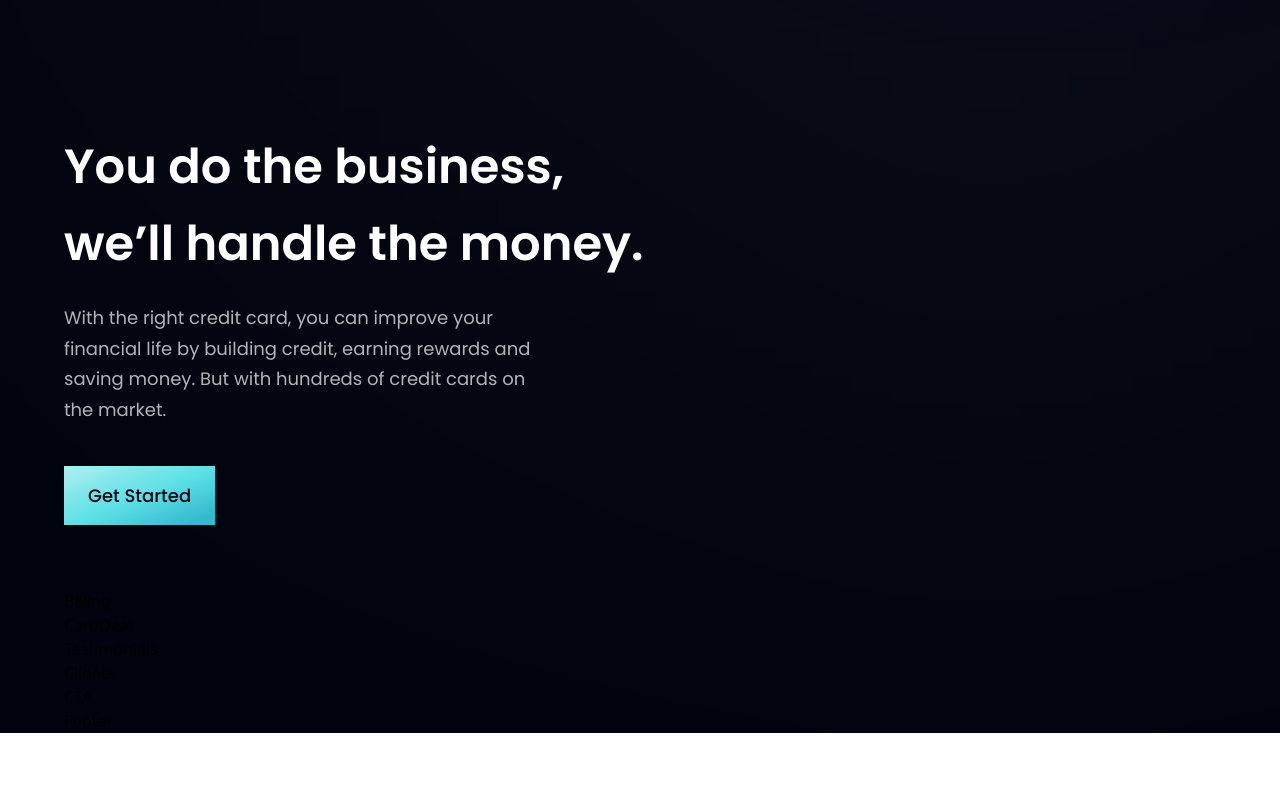
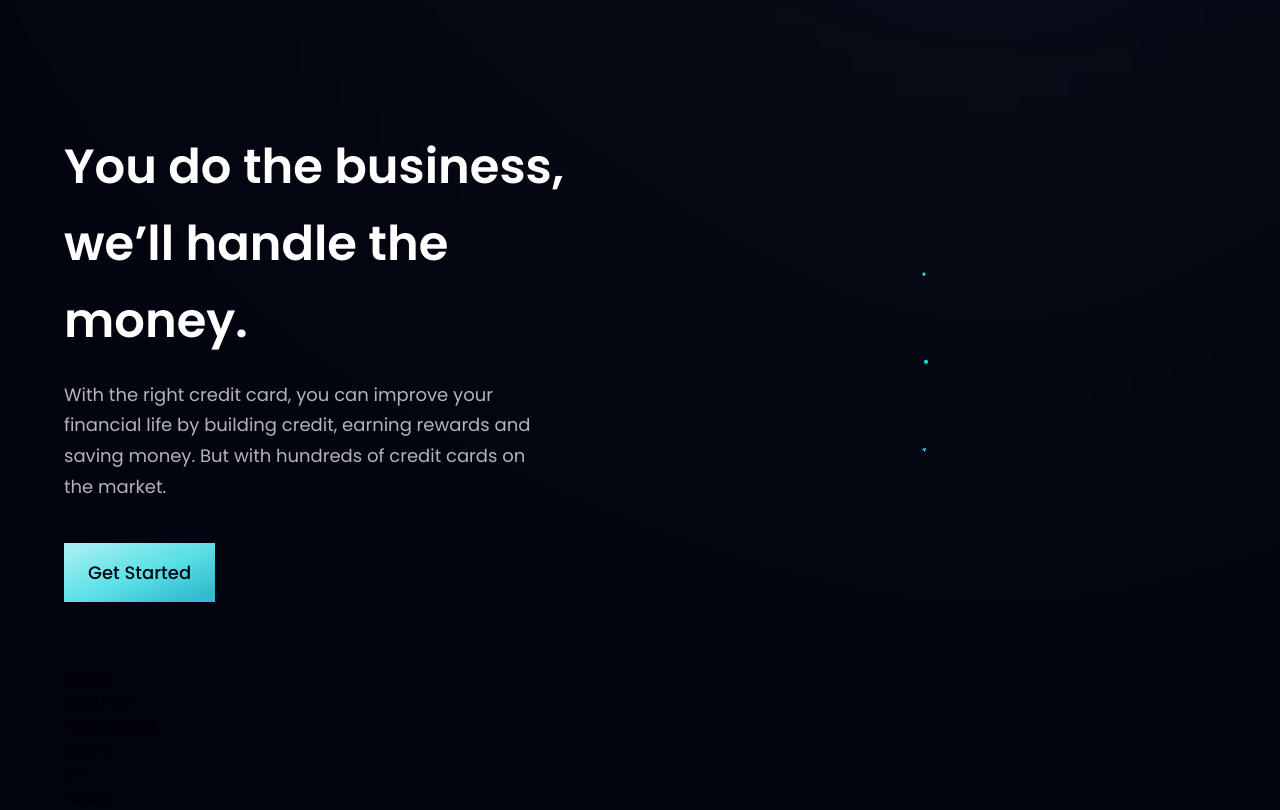
Before and after one commit to anilbhangay/Developer-Work, a React (Vite) app in the folder Payment-HooBank/Payment-HooBank/: page / in a window 1280 px wide. Shown: the part 880-1690 px from the top of the page. Before the commit the page ends 1613 px from the top, so only its background shows below. Built offline with nearby package versions, Linux system fonts and the light colour scheme.

Commit message:
Added icons and para in business

```diff
--- a/Payment-HooBank/Payment-HooBank/src/components/Business.jsx
+++ b/Payment-HooBank/Payment-HooBank/src/components/Business.jsx
@@ -1,6 +1,14 @@
 import { features } from "../constants";
 import styles, { layout } from '../style';
 import Button from './Button';
+
+const FeatureCard = ({ icon, title, content, index }) => (
+   <div className={`flex flex-row p-6 rounded-[20px] ${index !== features.length - 1 ? "mb-6" : "mb-0"}`}>
+     <div>
+      <img src={icon} alt="icon" className="w-[50%] h-[50%] object-contain" />
+     </div>
+   </div>
+)
 
 const Business = () => {
   return (
@@ -13,6 +21,11 @@
         of credit cards on the market.</p>
           <Button styles="mt-10"/>
        </div>
+       <div className={`${layout.sectionImg} flex-col`}>
+          {features.map((feature, index) => (
+               <FeatureCard key={feature.id} {...feature} index={index} />
+          ))}
+       </div>
     </section>
   )
 }
--- a/Payment-HooBank/Payment-HooBank/src/components/Button.jsx
+++ b/Payment-HooBank/Payment-HooBank/src/components/Button.jsx
@@ -1,8 +1,8 @@
-import React from 'react'
+import React from 'react';
 
 const Button = ({ styles }) => {
   return (
-    <button type='button' className={`py-4 px-6 bg-blue-gradient font-poppins font-medium text-[18px] text-primary outline-none ${styles}`}>
+    <button type='button' className={`py-4 px-6 bg-blue-gradient font-poppins font-medium text-[18px] text-primary outline-none ${styles}`} >
         Get Started
     </button>
   )
```
